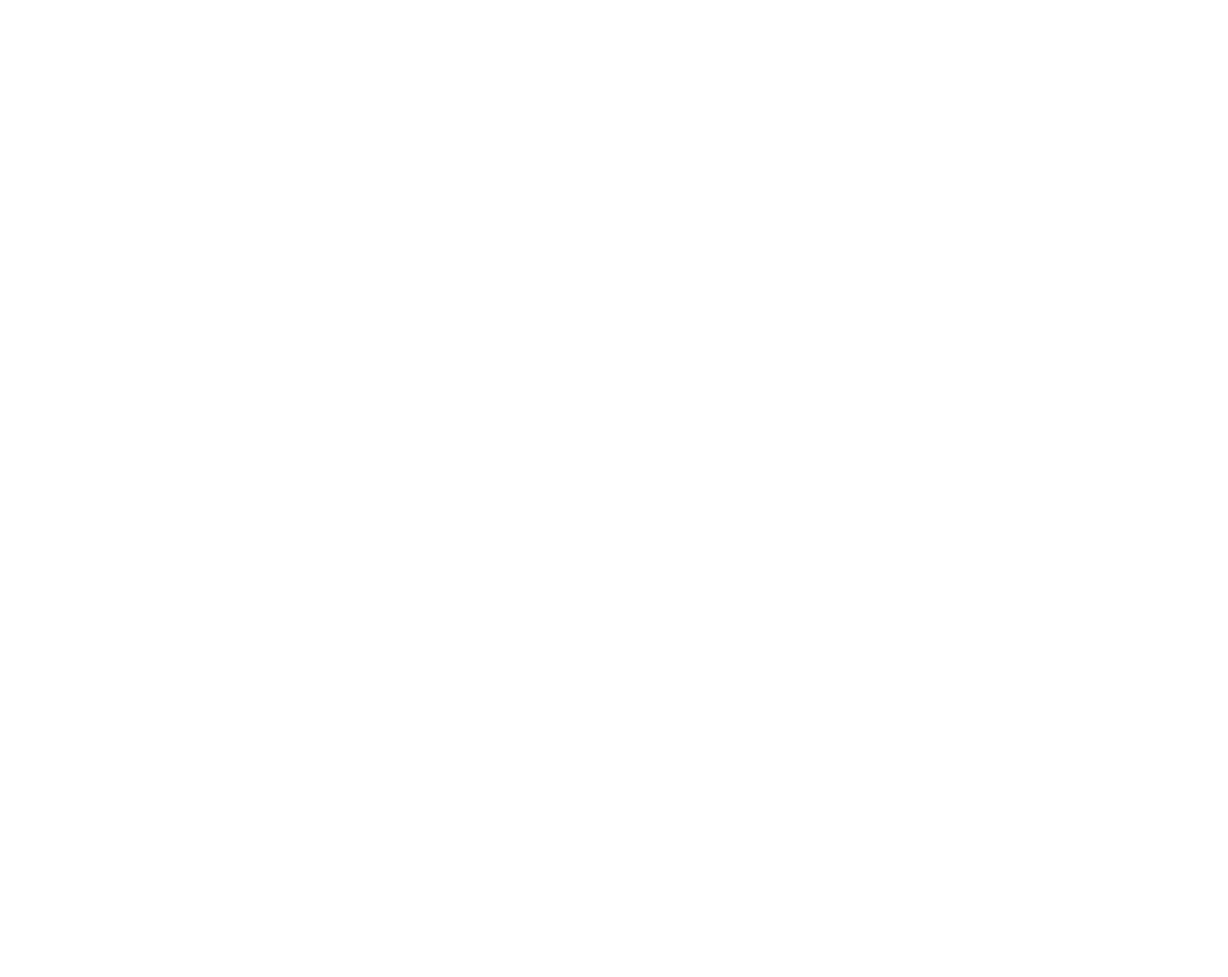
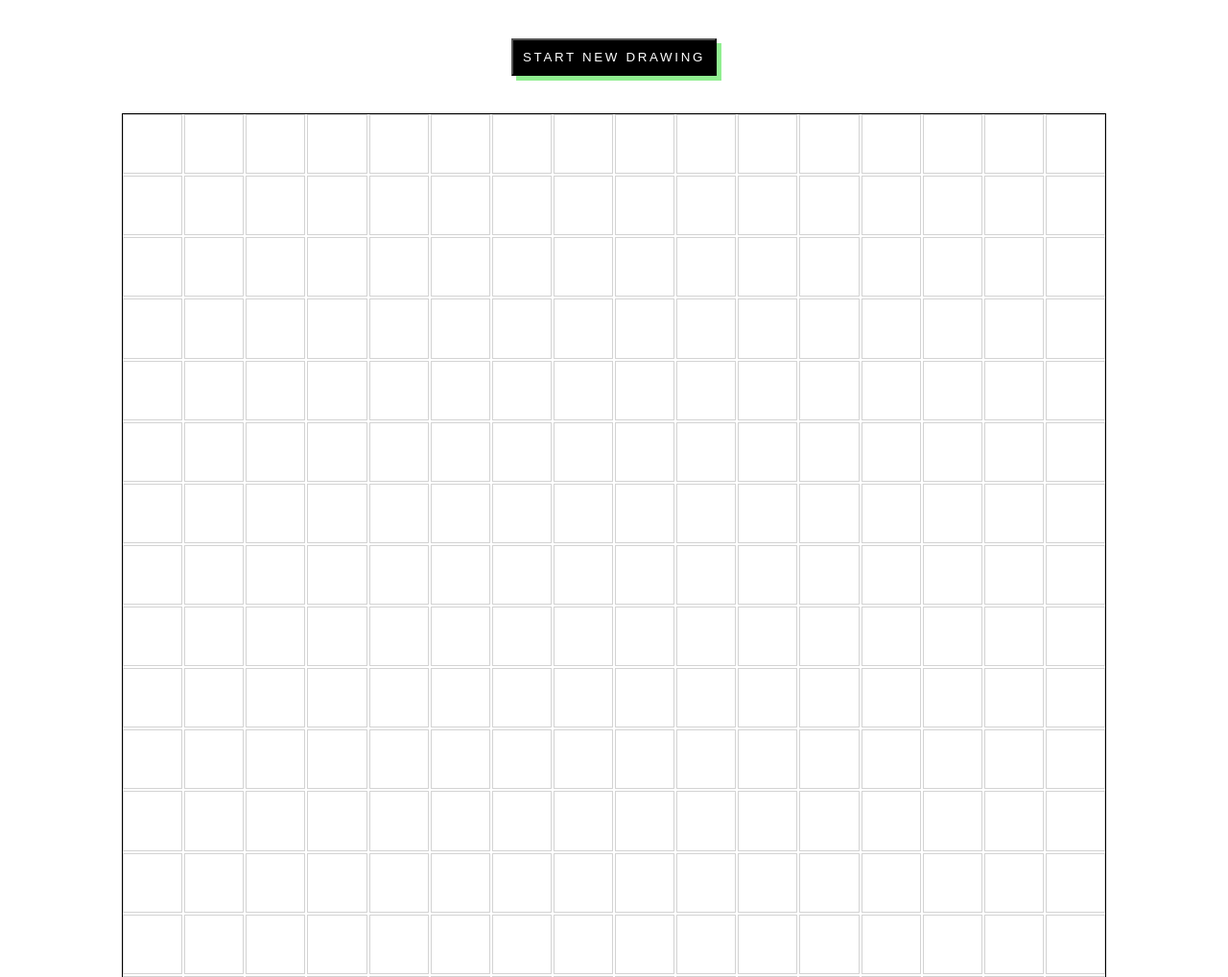
Before and after one commit to chezseashell/odin-etch-a-sketch, a plain HTML site: page index.html in a window 1280 px wide. Shown: the top 1018 px of the page at 96% size. Before the commit the page ends 800 px from the top, so only its background shows below. Drawn offline with Linux system fonts and the light colour scheme.

Commit message:
Added app functionality to create grid, change color on hover and added button

```diff
--- a/index.html
+++ b/index.html
@@ -7,6 +7,8 @@
     <link rel="stylesheet" href="style.css">
 </head>
 <body>
+    <button id="start-btn">Start New Drawing</button>
+    <div id="container"></div>
 
 </body>
 <script src="main.js"></script>
--- a/main.js
+++ b/main.js
@@ -0,0 +1,41 @@
+const cols = 16;
+const startBTN = document.getElementById('start-btn');
+
+
+function createGrid(cols) {
+    const container = document.getElementById('container');
+    container.innerHTML = '';
+
+    const divSize = `calc((100% - ${(cols - 1) * 2}px) / ${cols})`;
+
+    for (let i = 0; i < cols * cols; i++) {
+        const gridItem = document.createElement('div');
+        gridItem.classList.add('grid-item');
+        gridItem.style.width = divSize;
+        container.appendChild(gridItem);
+    };
+
+    const gridItems = document.querySelectorAll('.grid-item');
+    gridItems.forEach(item => {
+    item.addEventListener('mouseover', function() {
+
+      this.style.backgroundColor = 'lightgray';
+      // Remove transition after first hover so color stays
+      this.style.transition = 'none';
+    });
+  });
+ }
+
+ createGrid(16)
+
+  startBTN.addEventListener('click', function() {
+
+        let newGridCol = prompt("Please indicate number of squares per side in new game");
+
+        container.innerHTML = '';
+        if (newGridCol >= 1 && newGridCol <= 50) {
+            createGrid(newGridCol);
+          } else {
+            alert('Please enter values between 1 and 50');
+          }
+    })
--- a/style.css
+++ b/style.css
@@ -0,0 +1,52 @@
+* {
+    box-sizing: border-box;
+    margin: 0;
+    padding: 0;
+}
+
+body {
+
+    font-family: Consolas, "Andale Mono WT", "Andale Mono", "Lucida Console", "Lucida Sans Typewriter", "DejaVu Sans Mono", "Bitstream Vera Sans Mono", "Liberation Mono", "Nimbus Mono L", Monaco, "Courier New", Courier, monospace;
+    margin:auto;
+    text-align: center;
+    font-size: 16px;
+}
+
+button {
+    padding: 10px;
+    margin: 0;
+    background-color: black;
+    color: white;
+    box-shadow: 5px 5px  lightgreen;
+    margin-top: 5vh;
+    letter-spacing: .2em;
+    text-transform: uppercase;
+
+}
+
+#container {
+    display: flex;
+    flex-wrap: wrap ;
+    max-width: 1024px;
+    margin: auto;
+    margin-top: 5vh;
+    outline: 1px solid black;
+    gap: 2px;
+}
+
+.grid-item {
+    padding:0;
+    border: 1px solid lightgray;
+    flex: 1 0 auto;
+    aspect-ratio: 1/1;
+
+}
+
+.grid-item:hover {
+    background-color: lightgray;
+}
+
+.grid-item-color {
+    background-color: lightgray;
+}
+}
```
